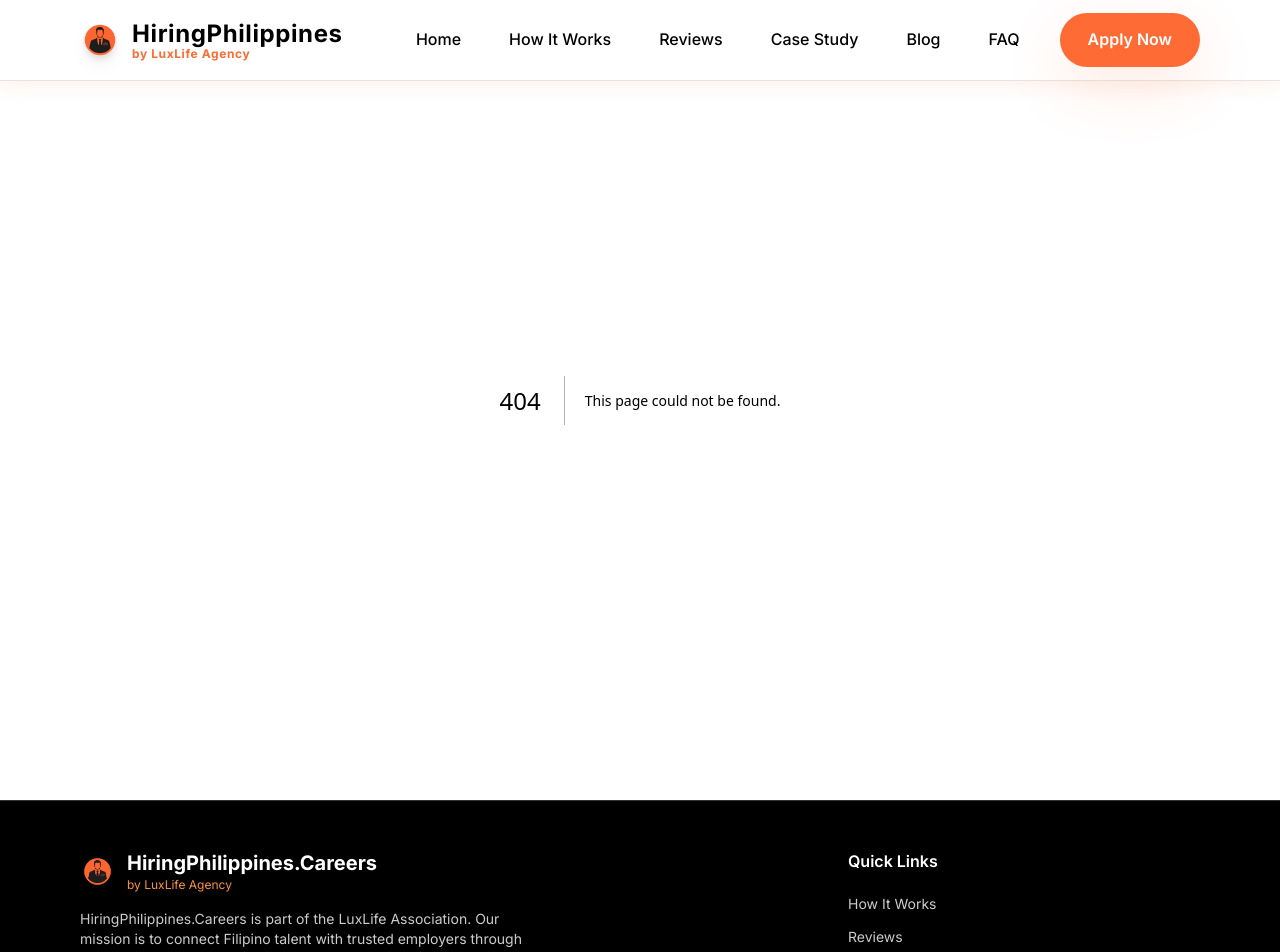
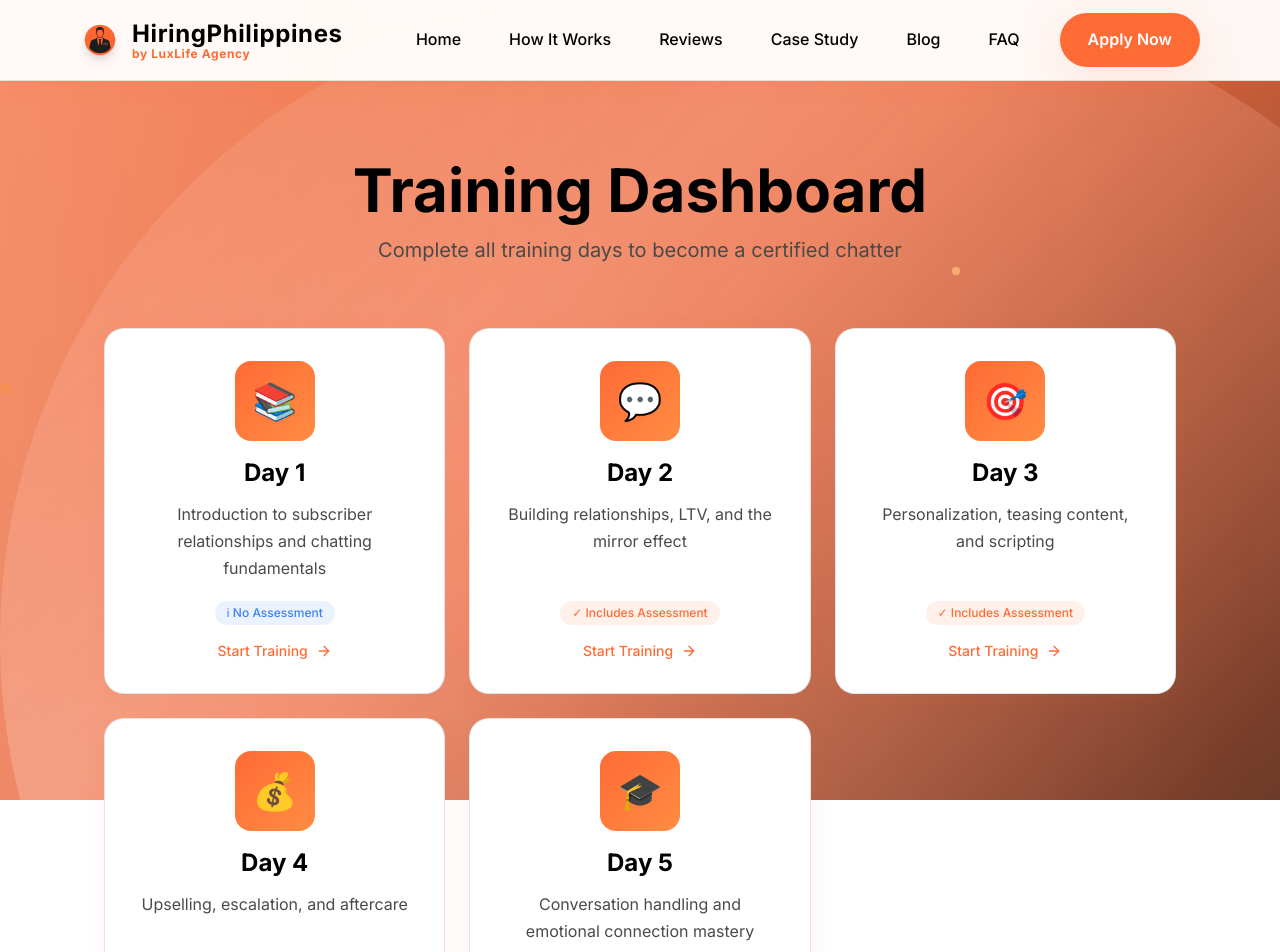
Before and after one commit to gigageek101/luxlife-hiring-website, a Next.js app: page /training in a window 1280 px wide. Before the commit this address had no page. Shown: the top 952 px of the page. Built offline with nearby package versions, Linux system fonts and the light colour scheme; a web font is replaced by a local one.

Commit message:
Add training dashboard with all days and emoji icons

```diff
--- /dev/null
+++ b/app/training/page.tsx
@@ -0,0 +1,149 @@
+'use client'
+
+import { motion } from 'framer-motion'
+import { ArrowRight } from 'lucide-react'
+import DynamicBackground from '@/components/DynamicBackground'
+import Reveal from '@/components/Reveal'
+import Link from 'next/link'
+
+const trainingDays = [
+  {
+    day: 1,
+    emoji: '📚',
+    title: 'Day 1',
+    description: 'Introduction to subscriber relationships and chatting fundamentals',
+    path: '/training/day1',
+    hasAssessment: false
+  },
+  {
+    day: 2,
+    emoji: '💬',
+    title: 'Day 2',
+    description: 'Building relationships, LTV, and the mirror effect',
+    path: '/training/day2',
+    hasAssessment: true
+  },
+  {
+    day: 3,
+    emoji: '🎯',
+    title: 'Day 3',
+    description: 'Personalization, teasing content, and scripting',
+    path: '/training/day3',
+    hasAssessment: true
+  },
+  {
+    day: 4,
+    emoji: '💰',
+    title: 'Day 4',
+    description: 'Upselling, escalation, and aftercare',
+    path: '/training/day4',
+    hasAssessment: true
+  },
+  {
+    day: 5,
+    emoji: '🎓',
+    title: 'Day 5',
+    description: 'Conversation handling and emotional connection mastery',
+    path: '/training/day5',
+    hasAssessment: true
+  }
+]
+
+export default function TrainingDashboard() {
+  return (
+    <div className="min-h-screen relative">
+      <DynamicBackground />
+
+      <section className="section pt-32 md:pt-40 relative z-10">
+        <div className="container max-w-6xl">
+          <Reveal>
+            <div className="text-center mb-16">
+              <h1 className="mb-4">
+                Training Dashboard
+              </h1>
+              <p className="text-xl" style={{ color: 'var(--text-secondary-on-white)' }}>
+                Complete all training days to become a certified chatter
+              </p>
+            </div>
+          </Reveal>
+
+          <div className="grid md:grid-cols-2 lg:grid-cols-3 gap-6">
+            {trainingDays.map((training, index) => (
+              <motion.div
+                key={training.day}
+                initial={{ opacity: 0, y: 20 }}
+                animate={{ opacity: 1, y: 0 }}
+                transition={{ duration: 0.5, delay: index * 0.1 }}
+              >
+                <Link
+                  href={training.path}
+                  className="card hover-lift hover-glow block h-full group"
+                >
+                  <div className="flex flex-col h-full">
+                    {/* Emoji Icon */}
+                    <div
+                      className="w-20 h-20 rounded-2xl flex items-center justify-center text-4xl mb-4 mx-auto"
+                      style={{ background: 'linear-gradient(135deg, var(--accent), var(--accent-hover))' }}
+                    >
+                      {training.emoji}
+                    </div>
+
+                    {/* Title */}
+                    <h3 className="text-2xl font-bold mb-3 text-center group-hover:text-[var(--accent)] transition-colors">
+                      {training.title}
+                    </h3>
+
+                    {/* Description */}
+                    <p className="text-center mb-4 flex-grow" style={{ color: 'var(--text-secondary-on-white)' }}>
+                      {training.description}
+                    </p>
+
+                    {/* Assessment Badge */}
+                    {training.hasAssessment && (
+                      <div className="text-center">
+                        <span className="inline-block px-3 py-1 text-xs font-medium rounded-full" style={{ background: 'rgba(255, 107, 53, 0.1)', color: 'var(--accent)' }}>
+                          ✓ Includes Assessment
+                        </span>
+                      </div>
+                    )}
+                    {!training.hasAssessment && (
+                      <div className="text-center">
+                        <span className="inline-block px-3 py-1 text-xs font-medium rounded-full" style={{ background: 'rgba(59, 130, 246, 0.1)', color: '#3b82f6' }}>
+                          ℹ No Assessment
+                        </span>
+                      </div>
+                    )}
+
+                    {/* Arrow */}
+                    <div className="flex justify-center mt-4">
+                      <div className="flex items-center gap-2 text-sm font-medium group-hover:gap-3 transition-all duration-300" style={{ color: 'var(--accent)' }}>
+                        Start Training
+                        <ArrowRight className="w-4 h-4" />
+                      </div>
+                    </div>
+                  </div>
+                </Link>
+              </motion.div>
+            ))}
+          </div>
+
+          {/* Progress Info */}
+          <motion.div
+            initial={{ opacity: 0, y: 20 }}
+            animate={{ opacity: 1, y: 0 }}
+            transition={{ duration: 0.6, delay: 0.6 }}
+            className="mt-16 card glass-card text-center"
+          >
+            <h3 className="text-xl font-semibold mb-3">📋 Training Requirements</h3>
+            <div className="space-y-2" style={{ color: 'var(--text-secondary-on-white)' }}>
+              <p>• Complete each day in order</p>
+              <p>• Watch all videos and take detailed notes</p>
+              <p>• Pass all assessments (Day 2-5) to continue</p>
+              <p>• Check Telegram for updates between days</p>
+            </div>
+          </motion.div>
+        </div>
+      </section>
+    </div>
+  )
+}
```
